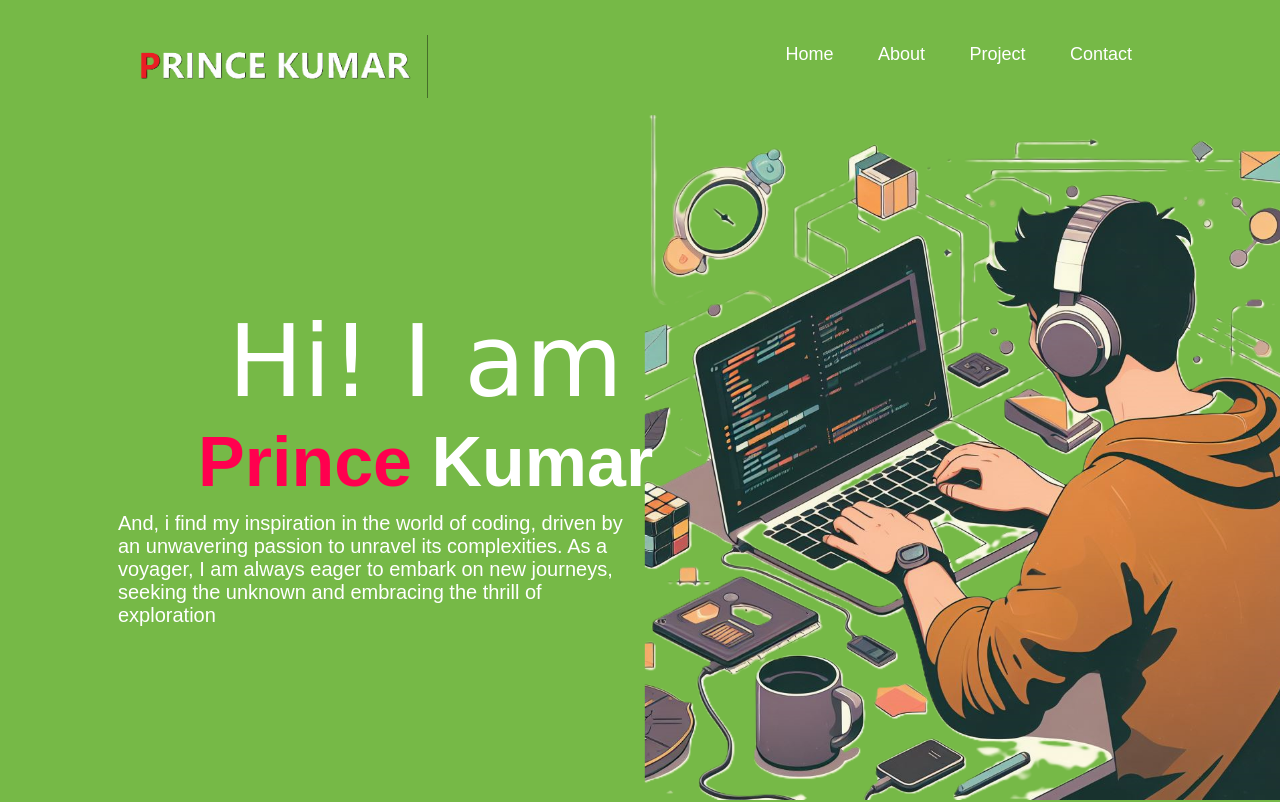
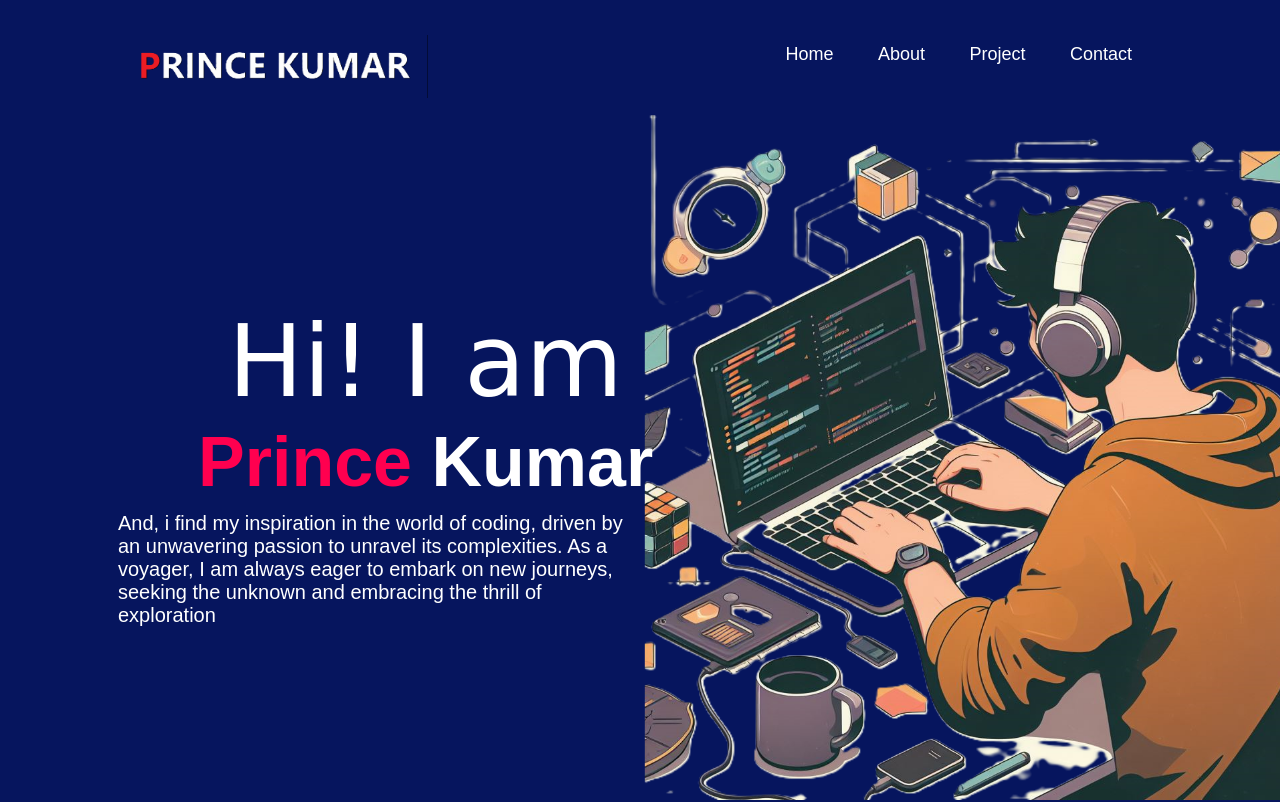
Before and after one commit to sprince1204/portfolio_website, a plain HTML site: page index.html in a window 1280 px wide. Shown: the top 802 px of the page. Drawn offline with Linux system fonts and the light colour scheme.

Commit message:
Update style.css

```diff
--- a/style.css
+++ b/style.css
@@ -5,7 +5,7 @@
     box-sizing: border-box;
 }
 body{
-    background: #76B947;
+    background: #06155e;
     color: #fff;
 
 }
```
